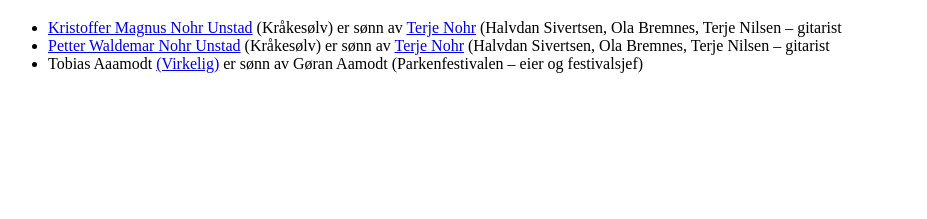
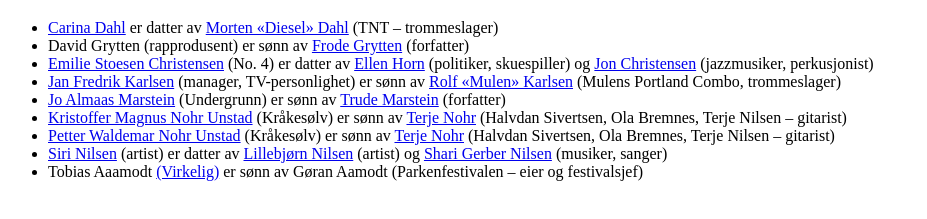
Before and after one commit to magnedavidsen/nepo, a plain HTML site: page index.html in a window 1280 px wide. Shown: the part 61-280 px from the top of the page, without its empty margins (0-927 px from the left). Drawn offline with Linux system fonts and the light colour scheme.

Commit message:
Lagt til folk

```diff
--- a/index.html
+++ b/index.html
@@ -9,8 +9,14 @@
   <body>
     <h1>nepo.no</h1>
     <ul>
-      <li><a href="https://no.wikipedia.org/wiki/Kristoffer_Magnus_Nohr_Unstad">Kristoffer Magnus Nohr Unstad</a> (Kråkesølv) er sønn av <a href="https://no.wikipedia.org/wiki/Terje_Nohr">Terje Nohr</a> (Halvdan Sivertsen, Ola Bremnes, Terje Nilsen – gitarist</li>
-      <li><a href="https://no.wikipedia.org/wiki/Petter_Waldemar_Nohr_Unstad">Petter Waldemar Nohr Unstad</a> (Kråkesølv) er sønn av <a href="https://no.wikipedia.org/wiki/Terje_Nohr">Terje Nohr</a> (Halvdan Sivertsen, Ola Bremnes, Terje Nilsen – gitarist</li>
+      <li><a href="https://no.wikipedia.org/wiki/Carina_Dahl">Carina Dahl</a> er datter av <a href="https://no.wikipedia.org/wiki/Morten_Dahl">Morten «Diesel» Dahl</a> (TNT – trommeslager)</li>
+      <li>David Grytten (rapprodusent) er sønn av <a href="https://no.wikipedia.org/wiki/Frode_Grytten">Frode Grytten</a> (forfatter)</li>
+      <li><a href="https://no.wikipedia.org/wiki/Emilie_Stoesen_Christensen">Emilie Stoesen Christensen</a> (No. 4) er datter av <a href="https://no.wikipedia.org/wiki/Ellen_Horn">Ellen Horn</a> (politiker, skuespiller) og <a href="https://no.wikipedia.org/wiki/Jon_Christensen">Jon Christensen</a> (jazzmusiker, perkusjonist)</li>
+      <li><a href="https://no.wikipedia.org/wiki/Jan_Fredrik_Karlsen">Jan Fredrik Karlsen</a> (manager, TV-personlighet) er sønn av <a href="https://no.wikipedia.org/wiki/Rolf_Karlsen_(trommeslager)">Rolf «Mulen» Karlsen</a> (Mulens Portland Combo, trommeslager)</li>
+      <li><a href="https://no.wikipedia.org/wiki/Jo_Marstein">Jo Almaas Marstein</a> (Undergrunn) er sønn av <a href="https://no.wikipedia.org/wiki/Trude_Marstein">Trude Marstein</a> (forfatter)</li>
+      <li><a href="https://no.wikipedia.org/wiki/Kristoffer_Magnus_Nohr_Unstad">Kristoffer Magnus Nohr Unstad</a> (Kråkesølv) er sønn av <a href="https://no.wikipedia.org/wiki/Terje_Nohr">Terje Nohr</a> (Halvdan Sivertsen, Ola Bremnes, Terje Nilsen – gitarist)</li>
+      <li><a href="https://no.wikipedia.org/wiki/Petter_Waldemar_Nohr_Unstad">Petter Waldemar Nohr Unstad</a> (Kråkesølv) er sønn av <a href="https://no.wikipedia.org/wiki/Terje_Nohr">Terje Nohr</a> (Halvdan Sivertsen, Ola Bremnes, Terje Nilsen – gitarist)</li>
+      <li><a href="https://no.wikipedia.org/wiki/Siri_Nilsen">Siri Nilsen</a> (artist) er datter av <a href="https://no.wikipedia.org/wiki/Lillebj%C3%B8rn_Nilsen">Lillebjørn Nilsen</a> (artist) og <a href="https://no.wikipedia.org/wiki/Shari_Gerber_Nilsen">Shari Gerber Nilsen</a> (musiker, sanger)</li>
       <li>Tobias Aaamodt <a href="https://no.wikipedia.org/wiki/Virkelig_(band)">(Virkelig)</a> er sønn av Gøran Aamodt (Parkenfestivalen – eier og festivalsjef)</li>
     </ul>
   </body>
```
